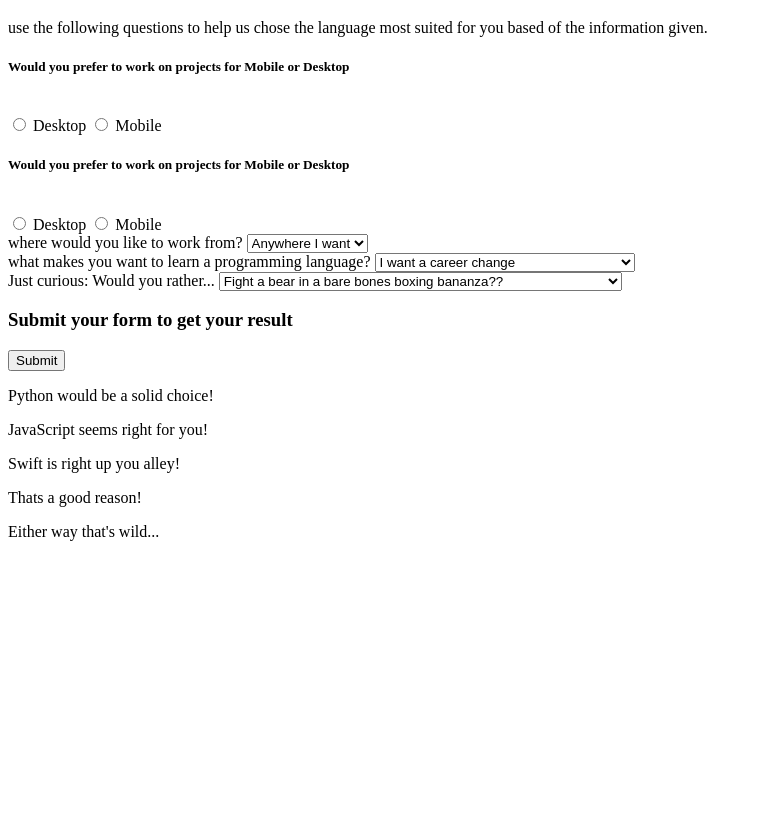
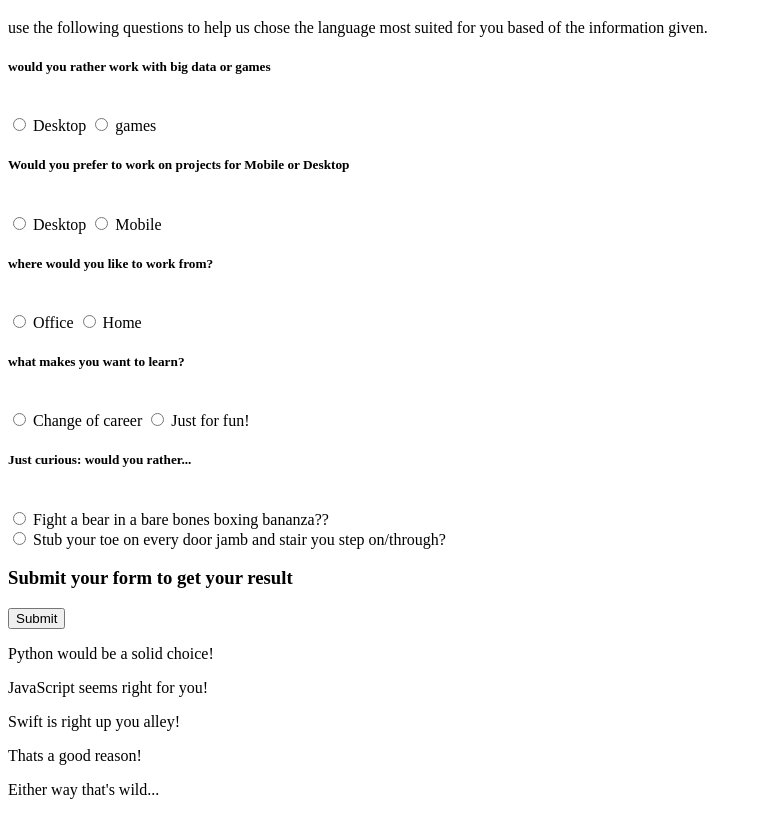
Before and after one commit to jamaier/language-suggester, a plain HTML site: page index.html in a window 1280 px wide. Shown: the part 61-876 px from the top of the page, without its empty margins (0-762 px from the left). Before the commit the page ends 800 px from the top, so only its background shows below. Drawn offline with Linux system fonts and the light colour scheme.

Commit message:
Update html with radio buttons to try to simplify project (MVP).

```diff
--- a/index.html
+++ b/index.html
@@ -17,12 +17,12 @@
     </div>
 
     <div class="containerOne">
-      <h5>Would you prefer to work on projects for Mobile or Desktop</h5><br />
+      <h5>would you rather work with big data or games</h5><br />
       <form id="questionOne">
-        <input type="radio" name="desktop" id="python">
-        <label for="python">Desktop</label>
-        <input type="radio" name="mobile" id="mobile">
-        <label for="mobile">Mobile</label>
+        <input type="radio" name="bigData" id="data">
+        <label for="data">Desktop</label>
+        <input type="radio" name="games" id="games">
+        <label for="games">games</label>
       </form>
     </div>
 
@@ -36,38 +36,31 @@
       </form>
     </div>
 
-    <div class="formThree" name="formThree">
-      <label for="questionThree">where would you like to work from?</label>
-      <select name="questionThree" id="questionThree">
-        <option value="anywhere">Anywhere I want</option>
-        <option value="headquarters">headquarters</option>
-        <option value="home">home</option>
-      </select>
+    <div class="containerThree">
+      <h5>where would you like to work from?</h5><br />
+      <form id="questionThree">
+        <input type="radio" name="office" id="office">
+        <label for="office">Office</label>
+        <input type="radio" name="home" id="home">
+        <label for="home">Home</label>
     </div>
 
-    <div class="formFour" name="formFour">
-      <label for="questionFour"
-        >what makes you want to learn a programming language?</label
-      >
-      <select name="questionFour" id="questionFour">
-        <option value="reasonWhy">I want a career change</option>
-        <option value="reasonWhy">I want a challenge</option>
-        <option value="reasonWhy">
-          I want to make it big on an app I created
-        </option>
-      </select>
+    <div class="containerFour">
+      <h5>what makes you want to learn?</h5><br />
+      <form id="questionFour">
+        <input type="radio" name="changeCareer" id="career">
+        <label for="career">Change of career</label>
+        <input type="radio" name="forFun" id="fun">
+        <label for="fun">Just for fun!</label>
     </div>
 
-    <div class="formFive" name="formFive">
-      <label for="questionFive">Just curious: Would you rather...</label>
-      <select name="questionFive" id="questionFive">
-        <option value="boxBear">
-          Fight a bear in a bare bones boxing bananza??
-        </option>
-        <option value="stubToe">
-          Stub your toe on every door jamb and stair you step on/through?
-        </option>
-      </select>
+    <div class="containerFive">
+      <h5>Just curious: would you rather...</h5><br />
+      <form id="questionFive">
+        <input type="radio" name="desktop" id="g">
+        <label for="g">Fight a bear in a bare bones boxing bananza??</label><br>
+        <input type="radio" name="mobile" id="mobile">
+        <label for="mobile">Stub your toe on every door jamb and stair you step on/through?</label>
     </div>
 
     <div class="submitButton">
```
